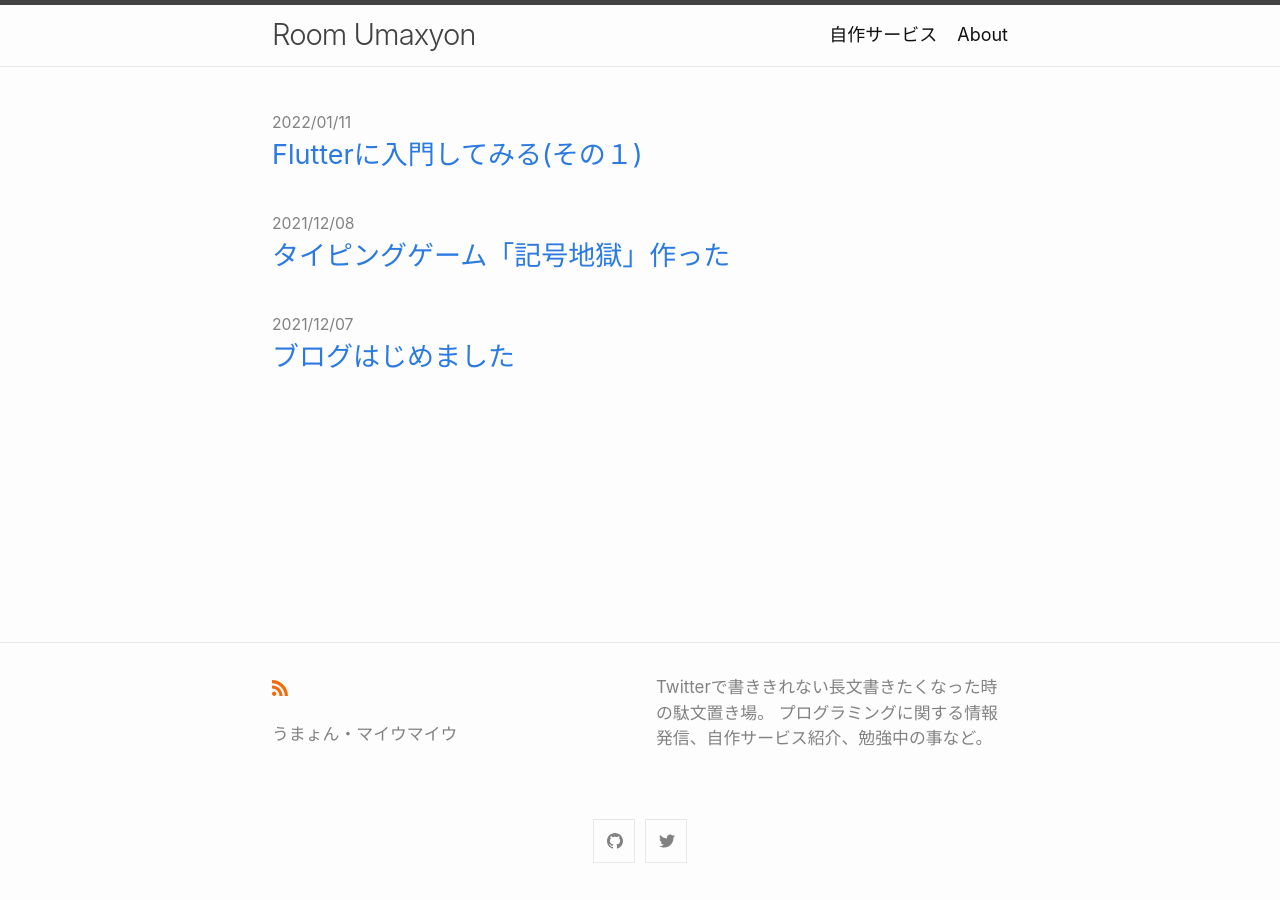
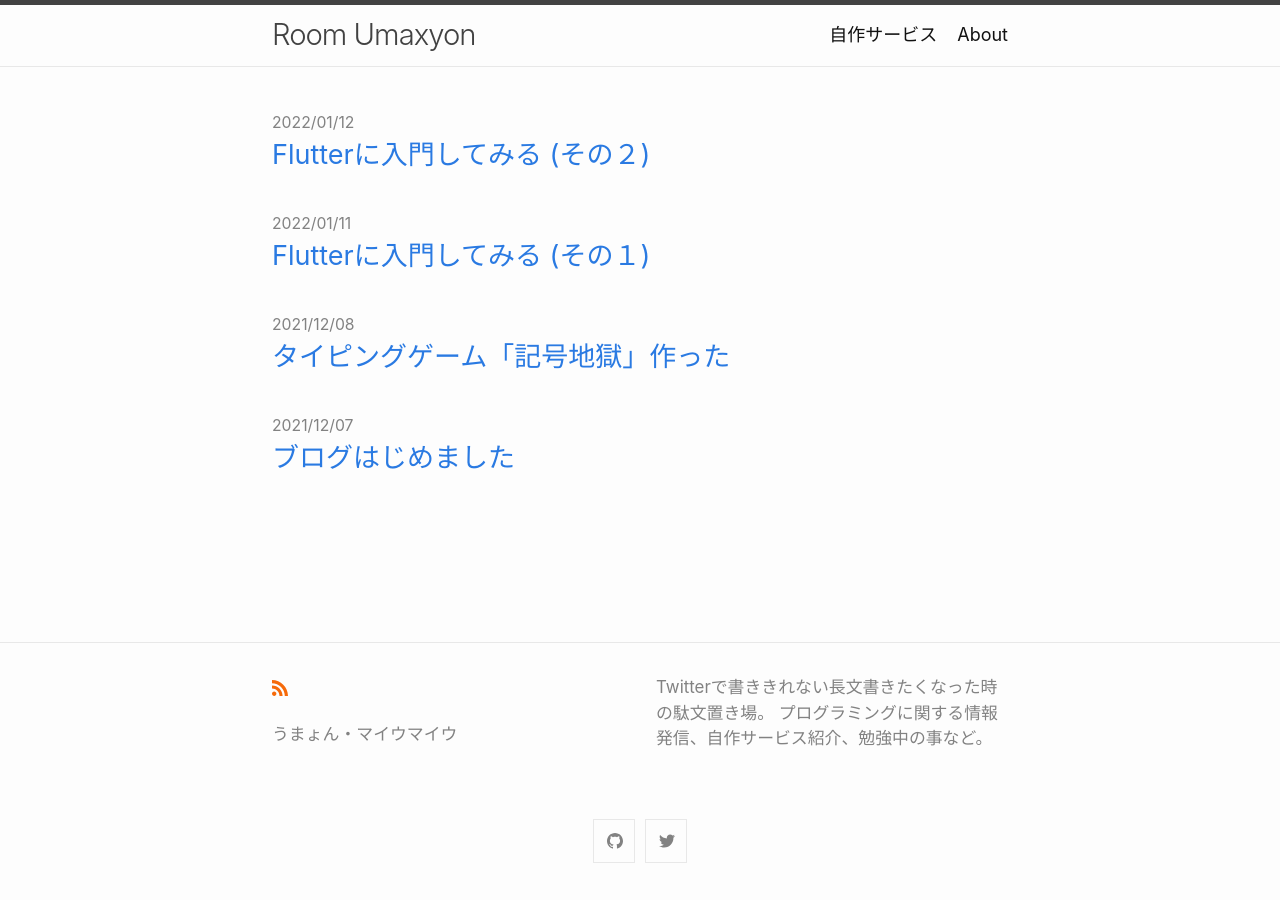
Before and after one commit to umaxyon/MaiuBlog, a Jekyll site: the page built from index.markdown, in a window 1280 px wide. Built offline with Jekyll 4.4.1, drawn with Linux system fonts in a browser that asks for light colours; part of the change alters nothing that is shown.

Commit message:
記事追加

`````diff
--- a/_posts/2022-01-11-1.md
+++ b/_posts/2022-01-11-1.md
@@ -1,6 +1,6 @@
 ---
 layout: "post"
-title: "Flutterに入門してみる(その１)"
+title: "Flutterに入門してみる (その１)"
 date:   2022-01-11
 ---
 
@@ -87,7 +87,7 @@ class _MyHomePageState extends State<MyHomePage> {
 
 classが3つある。<br><br>
 <br>
-それぞれを見る前に、まずこの行でDartの勉強↓
+それぞれを見る前に、まずこの行で**Dartの勉強↓**
 ```dart
 const MyApp({Key? key}) : super(key: key);
 ```
@@ -122,4 +122,4 @@ const MyApp({Key? key}) : super(key: key);
 
 長くなってきたので次回へ。
 
-次はそれぞれのクラスの中を見ていきます。
+[次はそれぞれのクラスの中を見ていきます。]({% post_url 2022-01-12-1 %})
--- /dev/null
+++ b/_posts/2022-01-12-1.md
@@ -0,0 +1,263 @@
+---
+layout: "post"
+title: "Flutterに入門してみる (その２)"
+date:   2022-01-12
+---
+
+
+<iframe style="width:900px;height:500px;" src="https://dartpad.dev/embed-flutter.html?id=d861e047ea25b4063699c2cc96ad8b66&split=80&theme=dark"></iframe>
+
+(↑は「Run」ボタン押してしばらく待つと、動かせます)
+
+<br><br>
+[前回]({% post_url 2022-01-11-1 %})につづいての2回目。
+
+サンプル実装の中身を順番に解析中。
+
+## 各クラスの中身を見ていく
+
+### 1クラス目 MyApp。
+
+```dart
+class MyApp extends StatelessWidget {
+  MyApp({Key? key}) : super(key: key);
+
+  @override
+  Widget build(BuildContext context) {
+    return MaterialApp(
+      title: 'Flutter Demo',
+      theme: ThemeData(
+        primarySwatch: Colors.blue,
+      ),
+      home: const MyHomePage(title: 'Flutter Demo Home Page'),
+    );
+  }
+}
+```
+<br>
+`StatelessWidget`を継承したMyApp。
+
+最初にmain関数から
+```dart
+runApp(const MyApp());
+```
+のように呼び出している、アプリのルートになるクラスですね。
+<br><br>
+
+- `build`メソッドをオーバライドしている。このメソッドが画面表示時に実行される。
+  - `StatelessWidget`はインスタンス生成時のみ、buildメソッドが呼ばれる。
+  - インスタンス生成は、以下のタイミングで実行される
+    - 初回表示
+    - 親Widgetが更新された時
+- `build`メソッドが`MaterialApp`のインスタンスをreturnしている。
+  - `MaterialApp`の引数`home`に`MyHomePage`クラスを設定している。実質、ここが入口。
+  - `MaterialApp`にはタイトルやテーマの他、アプリケーションの様々な設定が行える。
+  - 設定項目は[APIリファレンス](https://api.flutter.dev/flutter/material/MaterialApp-class.html)見る。
+
+<br>
+### 2クラス目 MyHomePage。
+
+```dart
+class MyHomePage extends StatefulWidget {
+  const MyHomePage({Key? key, required this.title}) : super(key: key);
+
+  final String title;
+
+  @override
+  State<MyHomePage> createState() => _MyHomePageState();
+}
+```
+<br>
+先に**Dartのお勉強。**
+```dart
+State<MyHomePage> createState() => _MyHomePageState();
+````
+
+`=>`はアロー関数。1行で戻り値のみ書くならreturnは省略できる模様。
+<br><br>
+
+
+さて内容。
+
+- `createState()`メソッドをオーバーライドしている。
+  - `StatefulWidget`に`build`メソッドは無い。
+  - Flutter内部で管理されるElementツリーに当Widgetがmountされる際に呼ばれる。(つまり初回)
+- `title`を受け取ってフィールド設定している。
+  - このクラス内で使ってる様子はないが、後述するStateの中で使っている。
+  - クラス単位でプライベートには出来ないので、この`title`は普通にパブリック公開されている。
+
+StatefulWidgetには特に処理は無く、`title`のように設定値を公開されたfinalフィールドとして保持し、実処理を行うState側から使う、という感じで使うらしい。(サンプルのコメントによると)
+
+
+<br>
+### 3クラス目 _MyHomePageState。
+
+ちょい長いので前後半に分けます。
+
+#### まずは前半。
+
+```dart
+class _MyHomePageState extends State<MyHomePage> {
+  int _counter = 0;
+
+  void _incrementCounter() {
+    setState(() { _counter++; });
+  }
+
+```
+
+- Stateを拡張した_MyHomePageStateクラスは`_(アンスコ)`付き。
+  - Flatter内部Stateクラスも大半はアンスコ付いてるので、プライベートとして作るのが慣習ぽい。
+  - とは言え、付いて無いのもあるから必須ってわけでもない。
+- カウンター用の変数`_counter`とメソッド`_incrementCounter`が定義されている。
+  - **ここで呼び出している`setState()`メソッドが重要。**
+    - `setState`はStateクラスに定義されたメソッド。
+    - これを呼び出す事で、Flutterに状態の変化を伝えることができ、再描画(buildの再呼び出し)が実行される。
+
+ライフサイクルの全体像は、改めて調査したい。
+<br><br>
+
+#### 後半のbuildメソッド。
+
+```dart
+  @override
+  Widget build(BuildContext context) {
+    return Scaffold(
+      appBar: AppBar(
+        title: Text(widget.title),
+      ),
+      body: Center(
+        child: Column(
+          mainAxisAlignment: MainAxisAlignment.center,
+          children: <Widget>[
+            const Text('You have pushed the button this many times:'),
+            Text(
+              '$_counter',
+              style: Theme.of(context).textTheme.headline4,
+            ),
+          ],
+        ),
+      ),
+      floatingActionButton: FloatingActionButton(
+        onPressed: _incrementCounter,
+        tooltip: 'Increment',
+        child: const Icon(Icons.add),
+      ),
+    );
+  }
+}
+```
+<br><br>
+
+buildメソッドは`Scaffold`というクラスを返している。
+
+```dart
+    return Scaffold(
+      appBar: AppBar( ... ),
+      body: Center( ... ),
+      floatingActionButton: FloatingActionButton( ... ),
+    );
+```
+意味は英語で「足場」。
+
+画面構成の基礎になるクラスで、ここでは以下が使用されている。
+- appBar: 画面ヘッダ部のバー
+- body: 画面のメイン要素。ここにレイアウトを作りこんでいく。
+- floatingActionButton: フローティングボタン。
+
+他にもたくさんの要素が定義されていて、必要に応じて設定できる。これは改めて整理したい。
+
+
+さて、appBar。
+
+```dart
+  appBar: AppBar(
+    title: Text(widget.title),
+  ),
+```
+
+見たままタイトルを表示しているだけですが、`widget`はStateに定義されたフィールドで、
+
+```dart
+class _MyHomePageState extends State<MyHomePage>
+```
+
+でジェネリックに指定された`MyHomePage`が取得できる。
+
+`Text`は StatelessWidget で、styleなどの設定項目が他にも色々ある。
+
+<br><br>
+
+次にbody。
+
+```dart
+  body: Center(
+    child: Column(
+      mainAxisAlignment: MainAxisAlignment.center,
+      children: <Widget>[
+        const Text('You have pushed the button this many times:'),
+        Text(
+          '$_counter',
+          style: Theme.of(context).textTheme.headline4,
+        ),
+      ],
+    ),
+  ),
+```
+
+- Widgetを入れ子にしながらレイアウト作ってる。
+  - ここでは`Center > Column > [ Text, Text ]` って感じ
+- 子が1つしか持てない`SingleChildRenderObjectWidget`のサブクラスは`child`に子を持つ。
+  - ここでは`Center`
+- 子を複数持てる`MultiChildRenderObjectWidget`のサブクラスは`children`に子リストを持つ。
+  - ここでは`Column`
+
+ここではカウンター数値をTextウィジェットで設定していますね。
+
+<br>
+**Dartのお勉強。**
+
+```dart
+Text('$_counter')
+```
+`$`で文字列の変数埋め込みができるみたいですね。
+
+あとchildrenに設定しているリストは下記のような書き方になってます。
+
+```dart
+children: <Widget>[ ... ]
+```
+
+リストにジェネリックで型指定できるんですね。
+
+ちなみに上位の`MultiChildRenderObjectWidget`で
+
+```dart
+final List<Widget> children;
+```
+と定義されているので、書かなくてもWidgetしか入れられません。
+
+お勉強終わり。
+
+<br><br>
+さて、最後のfloatingActionButton。
+
+```dart
+  floatingActionButton: FloatingActionButton(
+    onPressed: _incrementCounter,
+    tooltip: 'Increment',
+    child: const Icon(Icons.add),
+  ),
+```
+
+まぁ見たままですね。ポイントは
+
+- `onPressed`に定義した`_incrementCounter`メソッドを設定
+- ボタン押下でメソッドが呼ばれ、`setState`される
+- それによって状態変化がFlutterに伝わり、buildメソッドが再実行されて画面再描画される(数値カウントアップ！)
+
+こんな流れってことですね。
+
+
+<br><br>
+ということで、今回はここまで。
`````
